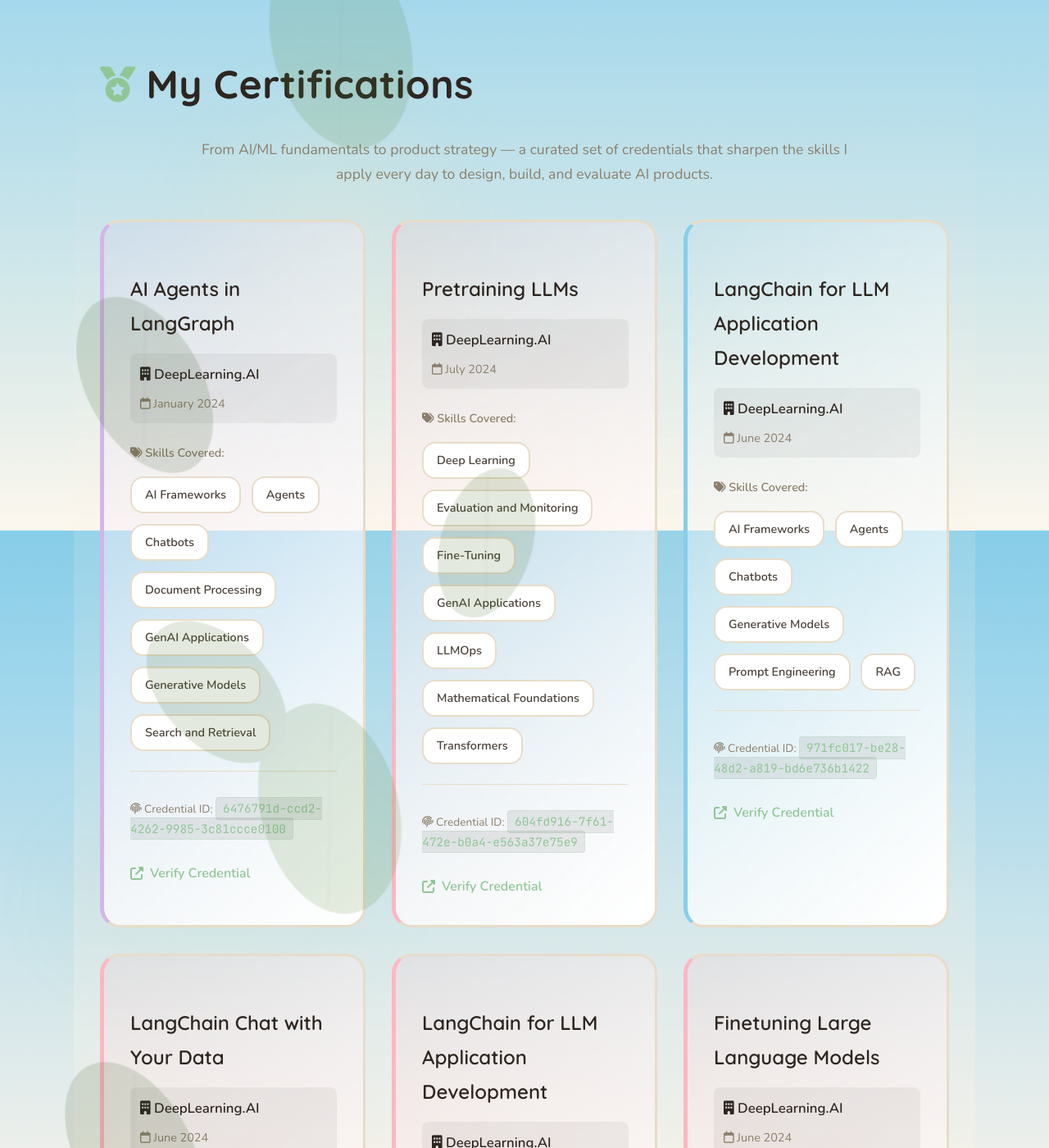
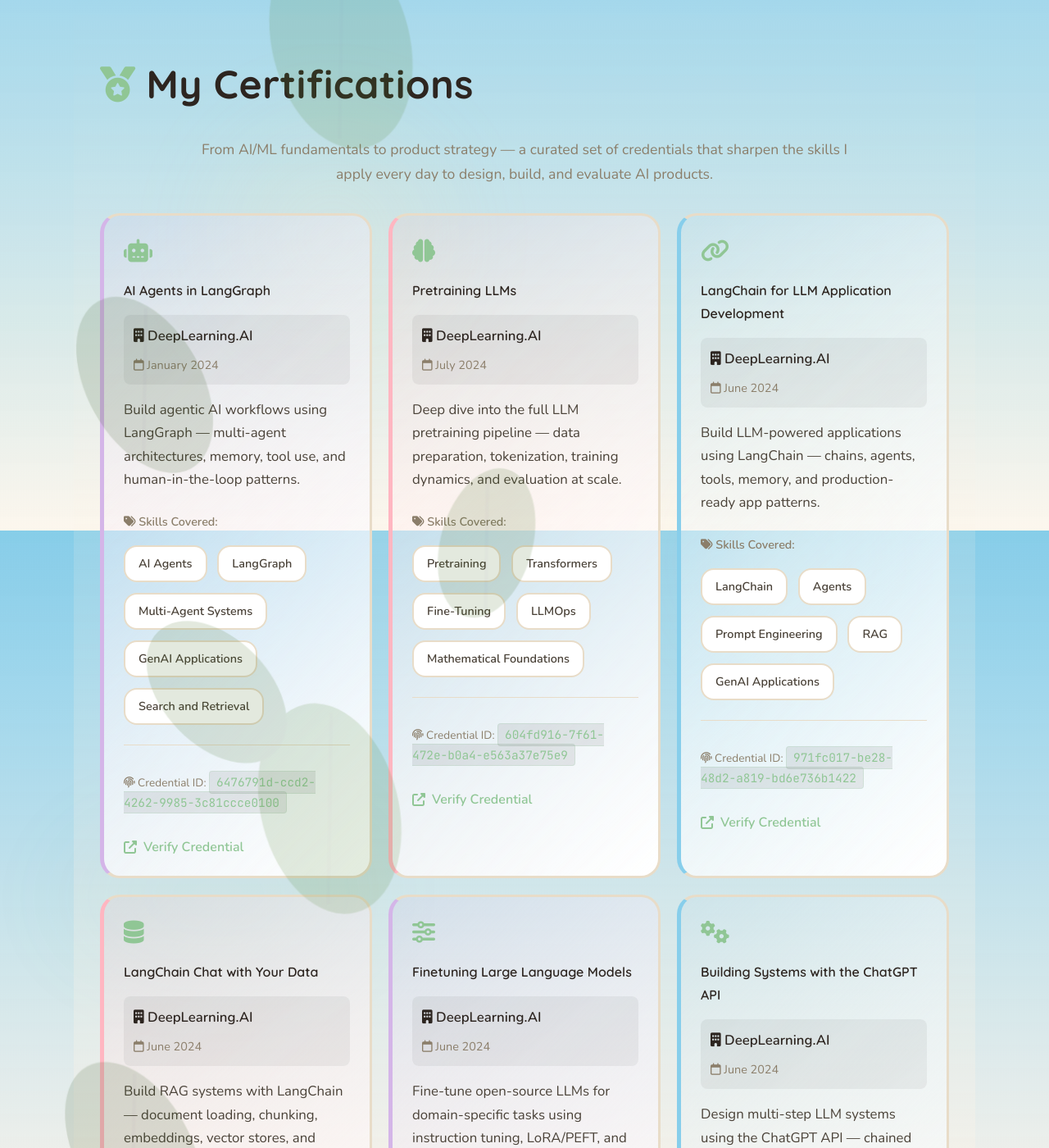
Before and after one commit to mayank1101/mayank1101.github.io, a Jekyll site: the page built from certifications.html, in a window 1280 px wide and 1400 px high, scrolled down 1153 px. Shown: the whole window at 82% size. Built offline with Jekyll 4.4.1, drawn with Linux system fonts in a browser that asks for light colours; some of the changed text lies outside the part shown.

Commit message:
update certificatios css. Made cards smaller

```diff
--- a/_data/certifications.yml
+++ b/_data/certifications.yml
@@ -1,34 +1,16 @@
-# Add your certifications here
-# Each certification should follow this format:
-#
-# - name: "Certification Name"
-#   organization: "Issuing Organization"
-#   date: "Month Year"
-#   credential_id: "Optional Credential ID"
-#   credential_url: "Optional verification URL"
-#   icon: "fas fa-certificate"
-#   accent_color: "cyan"  # Options: cyan, purple, pink
-#   skills:
-#     - Skill 1
-#     - Skill 2
-#     - Skill 3
-#   description: "Brief description of what this certification covers"
-
-# Example certifications (replace with your actual certifications):
-
 - name: "AI Agents in LangGraph"
   organization: "DeepLearning.AI"
   date: "January 2024"
   credential_id: "6476791d-ccd2-4262-9985-3c81ccce0100"
   credential_url: "https://learn.deeplearning.ai/accomplishments/6476791d-ccd2-4262-9985-3c81ccce0100"
+  icon: "fas fa-robot"
   accent_color: "purple"
+  description: "Build agentic AI workflows using LangGraph — multi-agent architectures, memory, tool use, and human-in-the-loop patterns."
   skills:
-    - AI Frameworks
-    - Agents
-    - Chatbots
-    - Document Processing
+    - AI Agents
+    - LangGraph
+    - Multi-Agent Systems
     - GenAI Applications
-    - Generative Models
     - Search and Retrieval
 
 - name: "Pretraining LLMs"
@@ -36,66 +18,58 @@
   date: "July 2024"
   credential_id: "604fd916-7f61-472e-b0a4-e563a37e75e9"
   credential_url: "https://learn.deeplearning.ai/accomplishments/604fd916-7f61-472e-b0a4-e563a37e75e9"
+  icon: "fas fa-brain"
   accent_color: "pink"
+  description: "Deep dive into the full LLM pretraining pipeline — data preparation, tokenization, training dynamics, and evaluation at scale."
   skills:
-    - Deep Learning
-    - Evaluation and Monitoring
+    - Pretraining
+    - Transformers
     - Fine-Tuning
-    - GenAI Applications
     - LLMOps
     - Mathematical Foundations
-    - Transformers
 
 - name: "LangChain for LLM Application Development"
   organization: "DeepLearning.AI"
   date: "June 2024"
   credential_id: "971fc017-be28-48d2-a819-bd6e736b1422"
   credential_url: "https://learn.deeplearning.ai/accomplishments/971fc017-be28-48d2-a819-bd6e736b1422"
+  icon: "fas fa-link"
   accent_color: "cyan"
+  description: "Build LLM-powered applications using LangChain — chains, agents, tools, memory, and production-ready app patterns."
   skills:
-    - AI Frameworks
+    - LangChain
     - Agents
-    - Chatbots
-    - Generative Models
     - Prompt Engineering
     - RAG
+    - GenAI Applications
 
 - name: "LangChain Chat with Your Data"
   organization: "DeepLearning.AI"
   date: "June 2024"
   credential_id: "be0b7f8c-b46d-4a3d-8079-a83031c5ad40"
   credential_url: "https://learn.deeplearning.ai/accomplishments/be0b7f8c-b46d-4a3d-8079-a83031c5ad40"
+  icon: "fas fa-database"
   accent_color: "pink"
+  description: "Build RAG systems with LangChain — document loading, chunking, embeddings, vector stores, and retrieval-augmented generation."
   skills:
-    - Computer Vision
-    - Document Processing
-    - Embeddings
     - RAG
     - Vector Databases
-
-- name: "LangChain for LLM Application Development"
-  organization: "DeepLearning.AI"
-  date: "June 2024"
-  credential_id: "971fc017-be28-48d2-a819-bd6e736b1422"
-  credential_url: "https://learn.deeplearning.ai/accomplishments/971fc017-be28-48d2-a819-bd6e736b1422"
-  accent_color: "pink"
-  skills:
-    - AI Frameworks
-    - Agents
-    - Chatbots
-    - Generative Models
-    - Prompt Engineering
-    - RAG
+    - Embeddings
+    - Document Processing
+    - LangChain
 
 - name: "Finetuning Large Language Models"
   organization: "DeepLearning.AI"
   date: "June 2024"
   credential_id: "afbb8ed4-b0ee-4b1b-9a22-dc8ff6bfce8a"
   credential_url: "https://learn.deeplearning.ai/accomplishments/afbb8ed4-b0ee-4b1b-9a22-dc8ff6bfce8a"
-  accent_color: "pink"
+  icon: "fas fa-sliders-h"
+  accent_color: "purple"
+  description: "Fine-tune open-source LLMs for domain-specific tasks using instruction tuning, LoRA/PEFT, and evaluation best practices."
   skills:
+    - Fine-Tuning
+    - LoRA / PEFT
     - Deep Learning
-    - Fine-Tuning
     - Transformers
 
 - name: "Building Systems with the ChatGPT API"
@@ -103,10 +77,25 @@
   date: "June 2024"
   credential_id: "8400191e-b3e6-470d-990d-287c69d67a34"
   credential_url: "https://learn.deeplearning.ai/accomplishments/8400191e-b3e6-470d-990d-287c69d67a34"
+  icon: "fas fa-cogs"
+  accent_color: "cyan"
+  description: "Design multi-step LLM systems using the ChatGPT API — chained prompts, moderation, evaluation, and production patterns."
+  skills:
+    - ChatGPT API
+    - Prompt Chaining
+    - AI Safety
+    - GenAI Applications
+
+- name: "ChatGPT Prompt Engineering for Developers"
+  organization: "DeepLearning.AI"
+  date: "June 2024"
+  credential_id: "84dcd38d-b215-47aa-9327-592b04a6fbc3"
+  credential_url: "https://learn.deeplearning.ai/accomplishments/84dcd38d-b215-47aa-9327-592b04a6fbc3"
+  icon: "fas fa-pen-nib"
   accent_color: "pink"
+  description: "Master prompt engineering techniques — zero-shot, few-shot, chain-of-thought reasoning, and iterative prompt refinement."
   skills:
-    - AI Safety
+    - Prompt Engineering
+    - Chain-of-Thought
+    - GenAI Applications
     - Chatbots
-    - GenAI Applications
-    - Generative Models
-    - Prompt Engineering
--- a/_sass/_certifications.scss
+++ b/_sass/_certifications.scss
@@ -84,6 +84,28 @@
   &.cyan  { color: var(--accent-cyan); }
   &.purple { color: var(--accent-purple); }
   &.pink  { color: var(--accent-pink); }
+}
+
+// Compact cert cards grid
+.cert-cards {
+  display: grid;
+  grid-template-columns: repeat(auto-fit, minmax(260px, 1fr));
+  gap: 1.25rem;
+  margin-top: 2rem;
+
+  .card {
+    padding: 1.25rem 1.5rem;
+
+    h3 {
+      font-size: 1rem;
+      margin-bottom: 0.5rem;
+    }
+
+    .card-icon {
+      font-size: 1.75rem;
+      margin-bottom: 0.5rem;
+    }
+  }
 }
 
 // Certification card internals
--- a/certifications.html
+++ b/certifications.html
@@ -63,12 +63,14 @@
     </p>
 
     {% if site.data.certifications.size > 0 %}
-    <div class="cards">
+    <div class="cert-cards">
         {% for cert in site.data.certifications %}
         <div class="card scroll-animate card-{{ cert.accent_color }}">
+            {% if cert.icon %}
             <div class="card-icon">
                 <i class="{{ cert.icon }}"></i>
             </div>
+            {% endif %}
 
             <h3>{{ cert.name }}</h3>
 
@@ -81,7 +83,9 @@
                 </p>
             </div>
 
+            {% if cert.description %}
             <p>{{ cert.description }}</p>
+            {% endif %}
 
             {% if cert.skills %}
             <div class="cert-skills-section">
```
